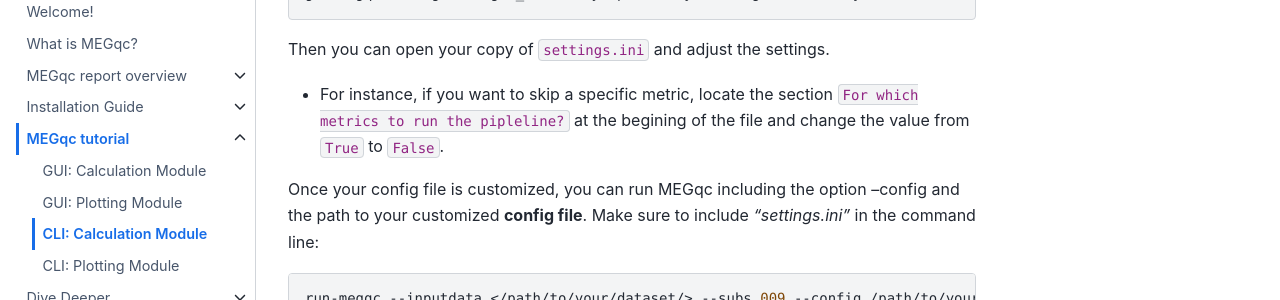
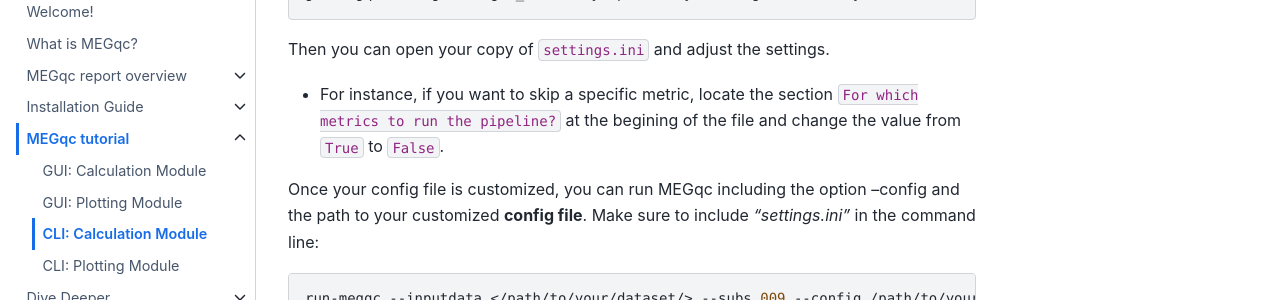
Before and after one commit to ANCPLabOldenburg/megqc_documentation, a Jupyter Book: the page built from tutorial/calc_cli.md, in a window 1280 px wide and 900 px high, scrolled down 1262 px. Shown: the part 147-447 px from the top of the window. Built offline with Jupyter Book 1.0.4 settings and Sphinx 7.4.7 and the Sphinx Book theme 1.1.4, drawn with Linux system fonts in a browser that asks for light colours.

Commit message:
Update calc_cli.md
typo

````diff
--- a/tutorial/calc_cli.md
+++ b/tutorial/calc_cli.md
@@ -41,7 +41,7 @@
 ```
 
 Then you can open your copy of `settings.ini` and adjust the settings.
-- For instance, if you want to skip a specific metric, locate the section `For which metrics to run the pipleline?` at the  begining of the file and change the value from `True` to `False`.
+- For instance, if you want to skip a specific metric, locate the section `For which metrics to run the pipeline?` at the  begining of the file and change the value from `True` to `False`.
 
 Once your config file is customized, you can run MEGqc including the option --config and the path to your customized **config file**. Make sure to include _"settings.ini"_ in the command line:
 
````
